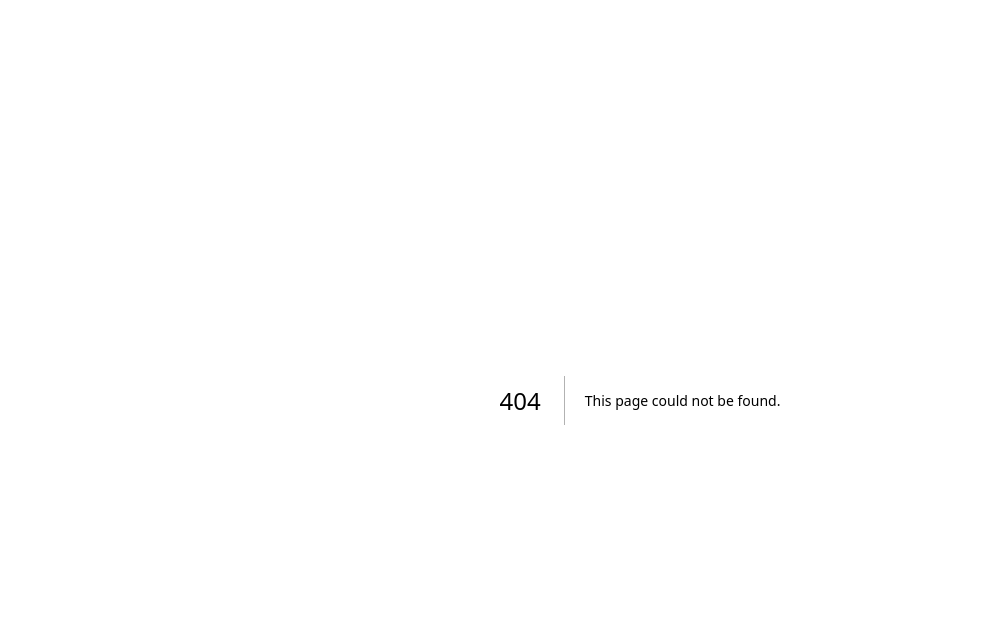
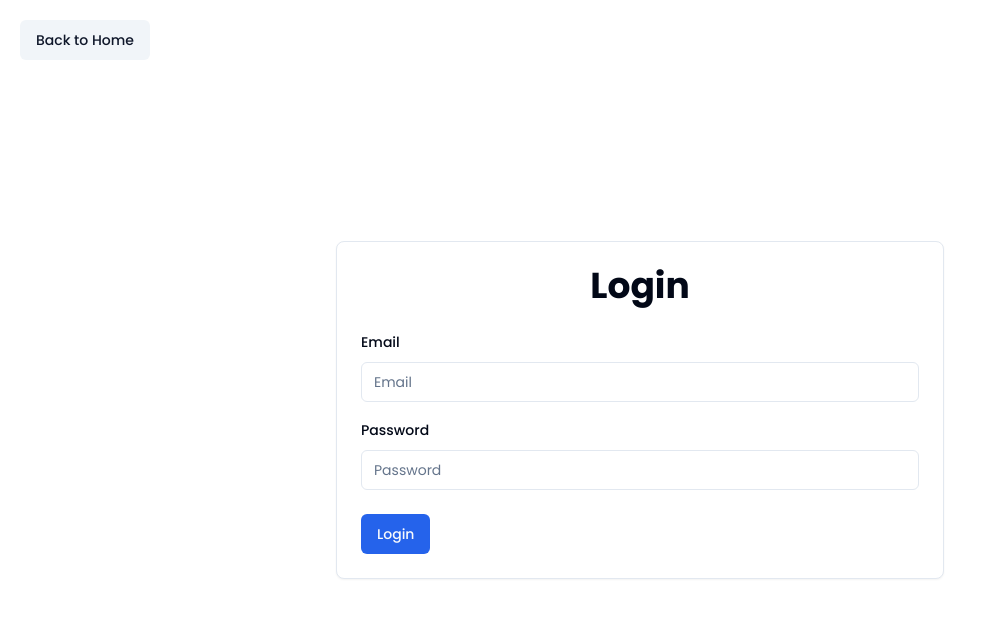
Before and after one commit to ThusharaX/jokes-frontend, a Next.js app: page /login in a window 1280 px wide. Before the commit this address had no page. Shown: the top 618 px of the page, without its empty margins (0-987 px from the left). Built offline with nearby package versions, Linux system fonts and the light colour scheme.

Commit message:
feat: Add login page with form validation and authentication logic

```diff
--- /dev/null
+++ b/app/login/page.tsx
@@ -0,0 +1,121 @@
+"use client";
+
+import { setCookie } from "cookies-next";
+import { Button } from "@/components/ui/button";
+import { zodResolver } from "@hookform/resolvers/zod";
+import { useMutation } from "@tanstack/react-query";
+import axios from "axios";
+import Link from "next/link";
+import { useForm } from "react-hook-form";
+import * as z from "zod";
+import { toast } from "sonner";
+import { LoginSchema } from "@/schemas";
+import { Card, CardContent, CardHeader } from "@/components/ui/card";
+import {
+  Form,
+  FormControl,
+  FormField,
+  FormItem,
+  FormLabel,
+  FormMessage,
+} from "@/components/ui/form";
+import { Input } from "@/components/ui/input";
+//
+export default function Login() {
+  const form = useForm<z.infer<typeof LoginSchema>>({
+    resolver: zodResolver(LoginSchema),
+    defaultValues: {
+      email: "",
+      password: "",
+    },
+  });
+  //
+  const { mutate, isPending } = useMutation({
+    mutationFn: ({ email, password }: { email: string; password: string }) =>
+      axios.post(`${process.env.NEXT_PUBLIC_API_URL}/moderate/auth/login`, {
+        email,
+        password,
+      }),
+    onSuccess: (res) => {
+      toast.success("Login Successful");
+      form.reset();
+
+      setCookie("currentUser", res.data.token, {
+        maxAge: 60 * 60,
+      });
+
+      window.location.href = "/";
+    },
+    onError: (error: any) => {
+      toast.error("Login Failed");
+    },
+  });
+  //
+  const onSubmit = (data: z.infer<typeof LoginSchema>) => {
+    mutate(data);
+  };
+  //
+  return (
+    <main className="flex min-h-screen flex-col items-center justify-center pt-5">
+      <Link href="/">
+        <Button variant={"secondary"} className="absolute left-5 top-5">
+          Back to Home
+        </Button>
+      </Link>
+
+      <Card className="w-1/2">
+        <CardHeader>
+          <h1 className="text-center text-4xl font-bold">Login</h1>
+        </CardHeader>
+        <CardContent>
+          <Form {...form}>
+            <form className="space-y-6" onSubmit={form.handleSubmit(onSubmit)}>
+              <div className="space-y-4">
+                <FormField
+                  control={form.control}
+                  name="email"
+                  render={({ field }) => (
+                    <FormItem>
+                      <FormLabel>Email</FormLabel>
+                      <FormControl>
+                        <Input
+                          {...field}
+                          placeholder="Email"
+                          disabled={isPending}
+                          type="email"
+                        />
+                      </FormControl>
+                      <FormMessage />
+                    </FormItem>
+                  )}
+                />
+
+                <FormField
+                  control={form.control}
+                  name="password"
+                  render={({ field }) => (
+                    <FormItem>
+                      <FormLabel>Password</FormLabel>
+                      <FormControl>
+                        <Input
+                          {...field}
+                          placeholder="Password"
+                          disabled={isPending}
+                          type="password"
+                        />
+                      </FormControl>
+                      <FormMessage />
+                    </FormItem>
+                  )}
+                />
+              </div>
+              <Button disabled={isPending} type="submit">
+                Login
+              </Button>
+            </form>
+          </Form>
+        </CardContent>
+      </Card>
+    </main>
+  );
+}
```
